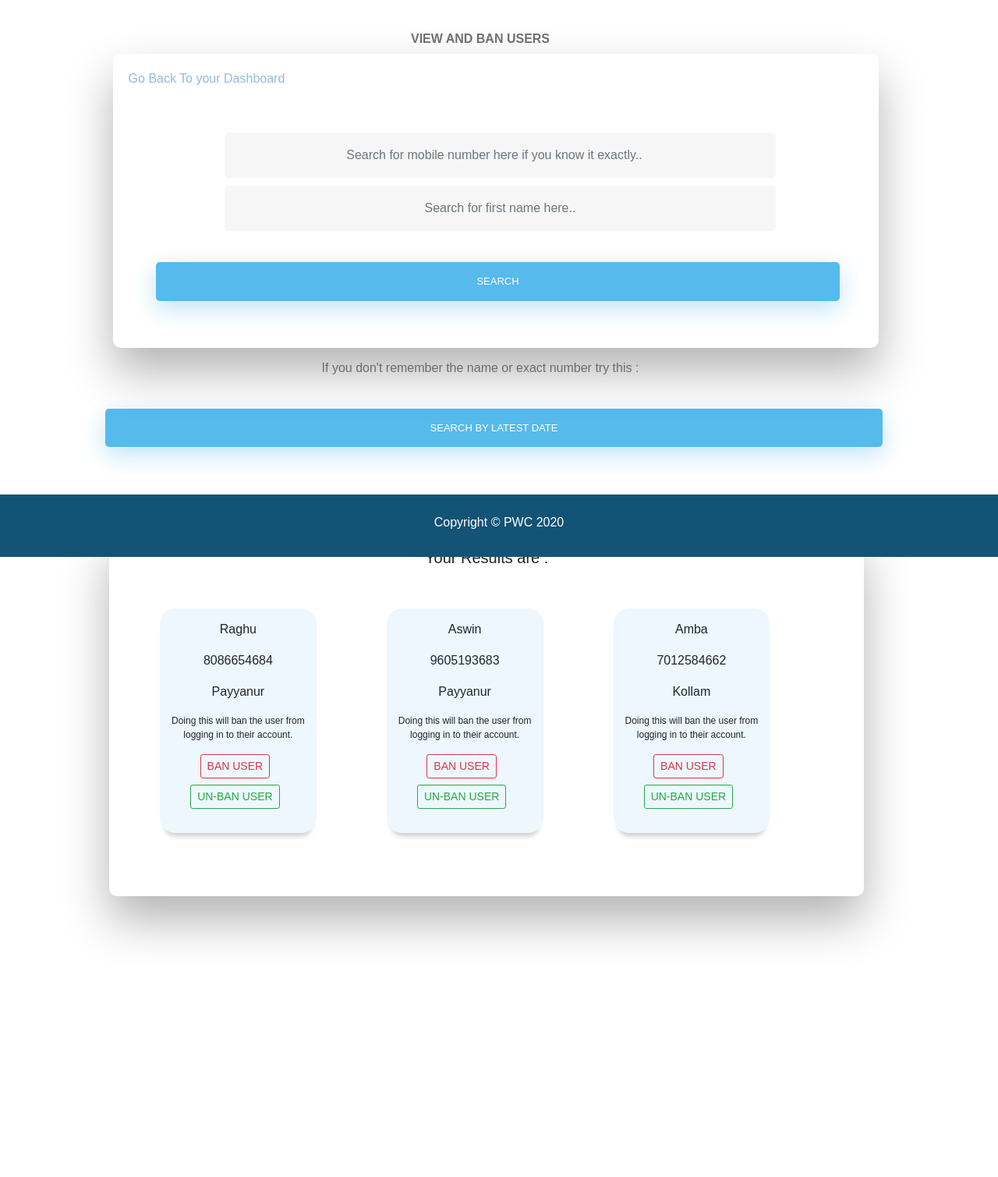
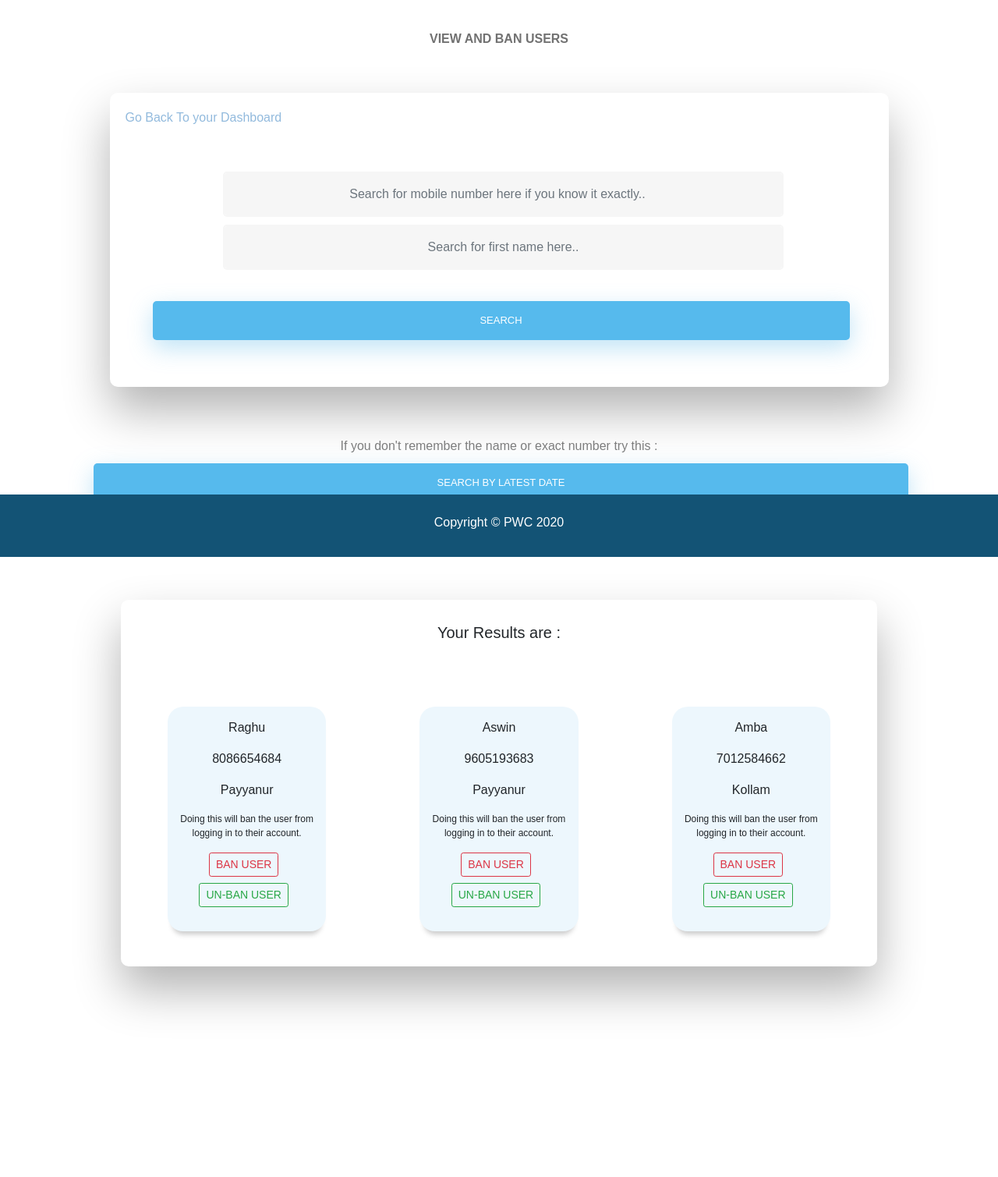
Before and after one commit to WDJ-PATH/PentagonWaterConsultants, a Django app: template manager/templates/manager/banuserbypn.html in a window 1280 px wide. Shown: the part 86-1595 px from the top of the page at 78% size. Before the commit the page ends 1293 px from the top, so only its background shows below. Run offline with Django 3.2, Linux system fonts and the light colour scheme; the template is opened without the code that fills it: values that come from a table or form of the project are taken from there, others are empty; data comes from the database, SQL or seed files in the repository; some libraries are stand-ins or nearby versions.

Commit message:
Alignment issue fix

```diff
--- a/manager/templates/manager/banuser.html
+++ b/manager/templates/manager/banuser.html
@@ -1,7 +1,9 @@
 <link href="//maxcdn.bootstrapcdn.com/bootstrap/4.0.0/css/bootstrap.min.css" rel="stylesheet" id="bootstrap-css">
 <script src="//maxcdn.bootstrapcdn.com/bootstrap/4.0.0/js/bootstrap.min.js"></script>
 <script src="//cdnjs.cloudflare.com/ajax/libs/jquery/3.2.1/jquery.min.js"></script>
-
+<head>
+    <meta name="viewport" content="width=device-width, initial-scale=1">
+</head>
 
 {% load static %}
 <link href="{% static 'styles/register.css' %}" rel="stylesheet">
@@ -16,11 +18,11 @@
         </div>
     </nav>
 
-    <div class="container pl-0 pr-5"  style="text-align: center; max-height: available; padding-bottom: 200px;">
+    <div class="container"  style="text-align: center; max-height: available; padding-bottom: 200px;">
         <h2 style="position: center;">View and ban users</h2>
         <form class="form-inline d-flex justify-content-center md-form form-sm mt-0" method="post" action="banuserbypn">
             {% csrf_token %}
-            <div id="formContent" style="margin-left: 50px; margin-right:10px;padding: 20px; max-width: 1000px;" >
+            <div id="formContent" style="margin: 50px;padding: 20px; max-width: 1000px;" >
                 <div class="input-group mb-3">
                     <a href="loggedin" style="padding-bottom: 20px">Go Back To your Dashboard</a>
                 </div>
@@ -44,7 +46,7 @@
             <div class="container" style="">
                 <h6 style="color: gray;">If you don't remember the name or exact number try this :</h6>
             </div>
-            <div class="container" style="margin-left:30px; margin-top: 30px; padding-right: 50px;">
+            <div class="container" style="padding-right: 50px">
                 <input type="submit" class="btn btn-outline-info btn-lg btn-block" value="Search by latest date" />
             </div>
         </form>
--- a/manager/templates/manager/banuserbypn.html
+++ b/manager/templates/manager/banuserbypn.html
@@ -1,13 +1,15 @@
 {% extends "manager/banuser.html" %}
 {% block content %}
-<div class="container mr-5 pl-0 pr-3">
-<div id="formContent" style="margin: 70px; padding: 20px; max-width: 1000px;" >
-    <h5>Your Results are :  {% if sn %}
+<div class="d-flex justify-content-center md-form form-sm mt-0">
+    <div id="formContent" style="margin: 70px; max-width: 1000px;" >
+        <h5 style="padding: 30px;">Your Results are :  {% if sn %}
                                     In the order of best match first..<br>
                                 {% endif %}
         </h5>
-    <div class="input-group mb-3">
+        <div class="container">
+            <div class="row">
                 {% for u in sn %}
+                    <div class="col-md-4" style="text-align: center;">
                         <div class="formContent" style="margin: 40px; padding: 15px; max-width: 1000px; background-color: #edf7fd; border-radius: 20px; -webkit-box-shadow: 0 10px 6px -6px #cccccc;">
                             <p>Name : {{ u.first_name }}</p>
                             <p>Mobile : {{ u.phone }}</p>
@@ -19,8 +21,10 @@
                                 <button type="submit" name="unban" class="btn btn-outline-success btn-sm mr-sm-2 mt-2" value="{{ u.id }}">UN-BAN USER</button>
                             </form>
                         </div>
+                    </div>
                 {% endfor %}
                 {% for u in s_np %}
+                    <div class="col-md-4" style="text-align: center;">
                         <div class="formContent" style="margin: 45px; padding: 15px; max-width: 1000px; background-color: #edf7fd; border-radius: 20px; -webkit-box-shadow: 0 10px 6px -6px #cccccc;">
                             <p>{{ u.first_name }}</p>
                             <p>{{ u.phone }}</p>
@@ -32,8 +36,10 @@
                                 <button type="submit" name="unban" class="btn btn-outline-success btn-sm mr-sm-2 mt-2" value="{{ u.id }}">UN-BAN USER</button>
                             </form>
                         </div>
+                    </div>
                 {% endfor %}
             </div>
         </div>
     </div>
+</div>
 {% endblock %}
--- a/manager/templates/manager/viewuser.html
+++ b/manager/templates/manager/viewuser.html
@@ -1,7 +1,9 @@
 <link href="//maxcdn.bootstrapcdn.com/bootstrap/4.0.0/css/bootstrap.min.css" rel="stylesheet" id="bootstrap-css">
 <script src="//maxcdn.bootstrapcdn.com/bootstrap/4.0.0/js/bootstrap.min.js"></script>
 <script src="//cdnjs.cloudflare.com/ajax/libs/jquery/3.2.1/jquery.min.js"></script>
-
+<head>
+    <meta name="viewport" content="width=device-width, initial-scale=1">
+</head>
 
 {% load static %}
 <link href="{% static 'styles/register.css' %}" rel="stylesheet">
@@ -44,7 +46,7 @@
             <div class="container" style="">
                 <h6 style="color: gray;">If you don't remember the name or the exact number try this :</h6>
             </div>
-            <div class="container" style="padding-right: 60px">
+            <div class="container" style="padding-right: 50px">
                 <input type="submit" class="btn btn-outline-info btn-lg btn-block" value="Search by latest date" />
             </div>
         </form>
```
Also changed, not shown: manager/templates/manager/banuserbyd.html (+8 -4 lines), manager/templates/manager/userlist.html (+7 -3 lines), manager/templates/manager/userlistsearch.html (+9 -4 lines). Lines whose indentation alone changed are shown as unchanged.
